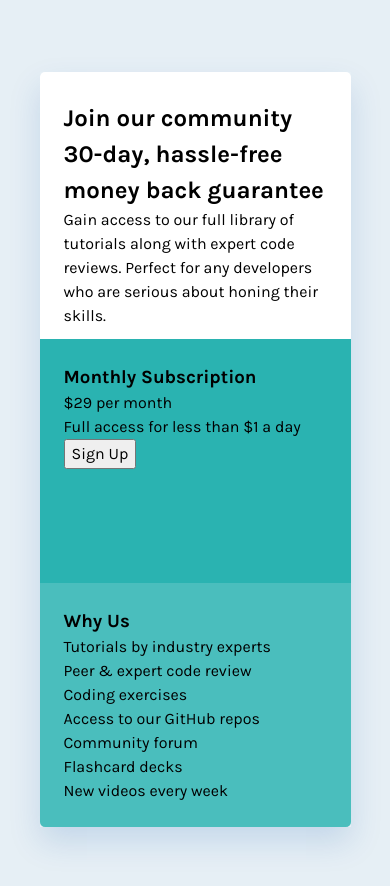
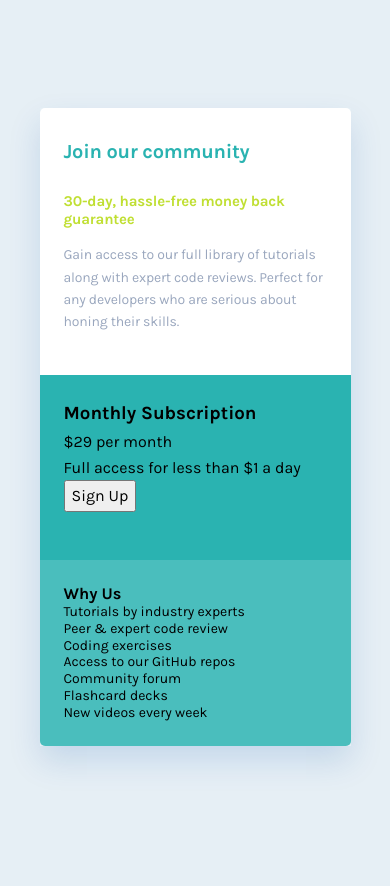
Before and after one commit to MitaliShah/single-price-grid-componentt, a plain HTML site: page index.html in a window 390 px wide. After the commit the page ends 844 px from the top, so only its background shows below. Drawn offline with Linux system fonts and the light colour scheme.

Commit message:
card one mobile and desktop complete

```diff
--- a/index.html
+++ b/index.html
@@ -15,8 +15,8 @@
   <main class="container">
     <section class="section-one">
       <h1 class="section-one-heading">Join our community</h1>
-      <h2 class="title">30-day, hassle-free money back guarantee</h2>
-      <p class="description">Gain access to our full library of tutorials along with expert code reviews. Perfect for any developers who are serious about honing their skills.</p>
+      <h2 class="title-top">30-day, hassle-free money back guarantee</h2>
+      <p class="section-one-description">Gain access to our full library of tutorials along with expert code reviews. Perfect for any developers who are serious about honing their skills.</p>
     </section>
 
     <section class="section-two">
--- a/styles.css
+++ b/styles.css
@@ -61,11 +61,17 @@
         padding: 1.75rem 1.5rem 2rem;
         background: #FFF;
         border-radius: 0.32rem 0.32rem 0 0;
+        font-size: 0.875rem;
+        font-weight: 400;
+        line-height: 1.6;
     }
 
     .section-two {
         padding: 1.5rem;
         background: #2AB3B1;
+        font-size: 1rem;
+        font-weight: 400;
+        line-height: 1.6;
     }
 
     .section-three {
@@ -73,6 +79,31 @@
         padding-right: 3rem;
         background: #4ABEBD;
         border-radius: 0 0 0.32rem 0.32rem;
+        font-size: 0.875rem;
+        font-weight: 400;
+        line-height: 1.2;
+    }
+
+    .section-one-heading {
+        color: #2AB3B1;
+        font-size: 1.25rem;
+        font-weight: 700;
+        letter-spacing: -0.01563rem;
+    }
+
+    .title-top {
+        color: #C0DF33;
+        font-size: 0.9375rem;
+        font-weight: 700;
+        line-height: 1.2;
+        letter-spacing: -0.01169rem;
+        margin-top: 1.5rem;
+        margin-bottom: 1rem;
+    }
+
+    .section-one-description{
+        color: #9AA7BE;
+        letter-spacing: -0.01094rem;
     }
 
     @media(min-width: 45rem) {
@@ -90,17 +121,35 @@
         .section-one {
             grid-area: top;
             padding: 2.5rem;
+            font-size: 1rem;
         }
 
         .section-two {
             grid-area: bottomone;
             padding: 2.5rem;
             border-radius: 0 0 0 0.32rem;
+            font-size: 1rem;
         }
 
         .section-three {
             grid-area: bottomtwo;
             padding: 2.5rem;
             border-radius: 0 0 0.32rem 0;
+            font-size: 0.875rem;
+        }
+
+        .section-one-heading {
+            font-size: 1.5rem;
+            letter-spacing: -0.01875rem;
+        }
+
+        .title-top {
+            font-size: 1.125rem;
+            letter-spacing: -0.01406rem;
+            margin-bottom: 0.69rem;
+        }
+
+        .section-one-description{
+            letter-spacing: -0.0125rem;
         }
     }
```
